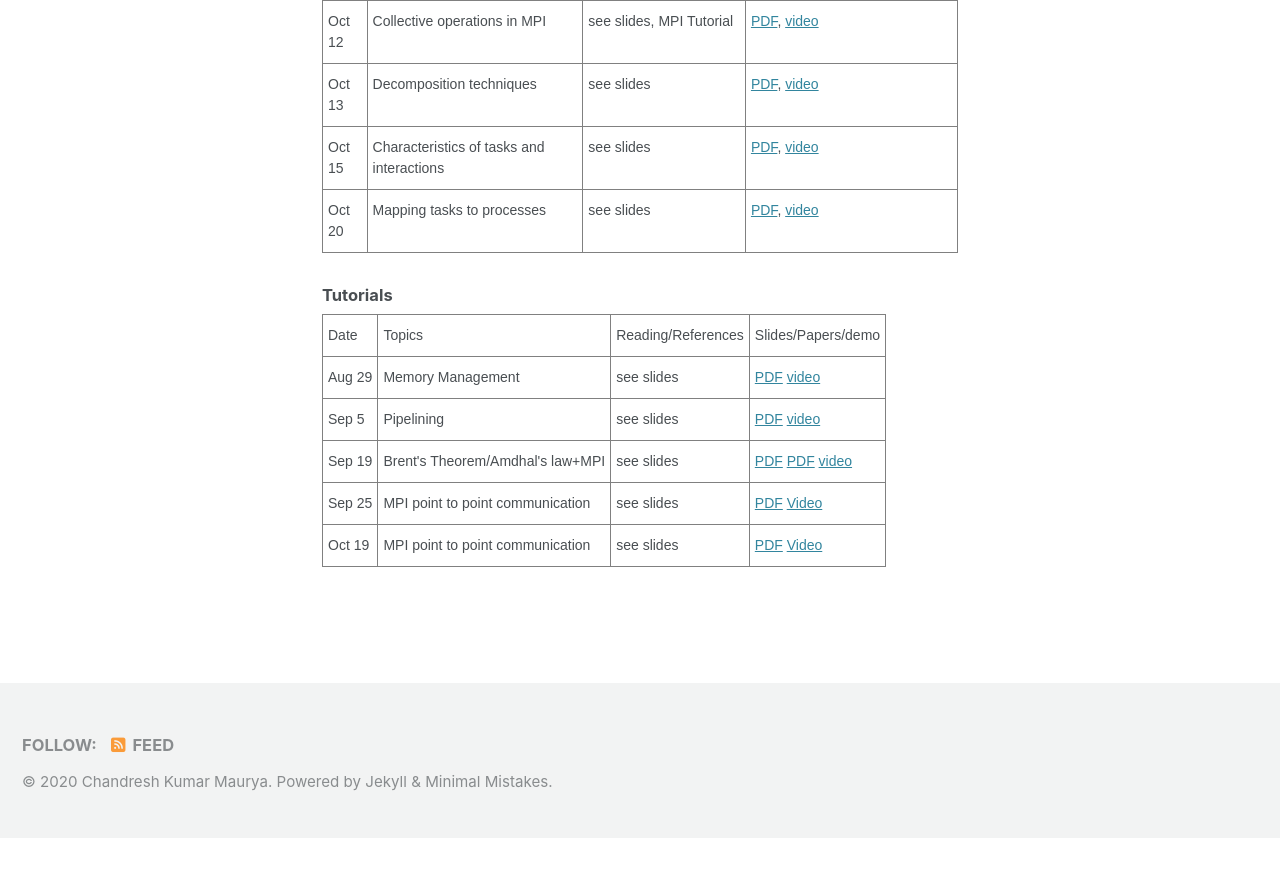
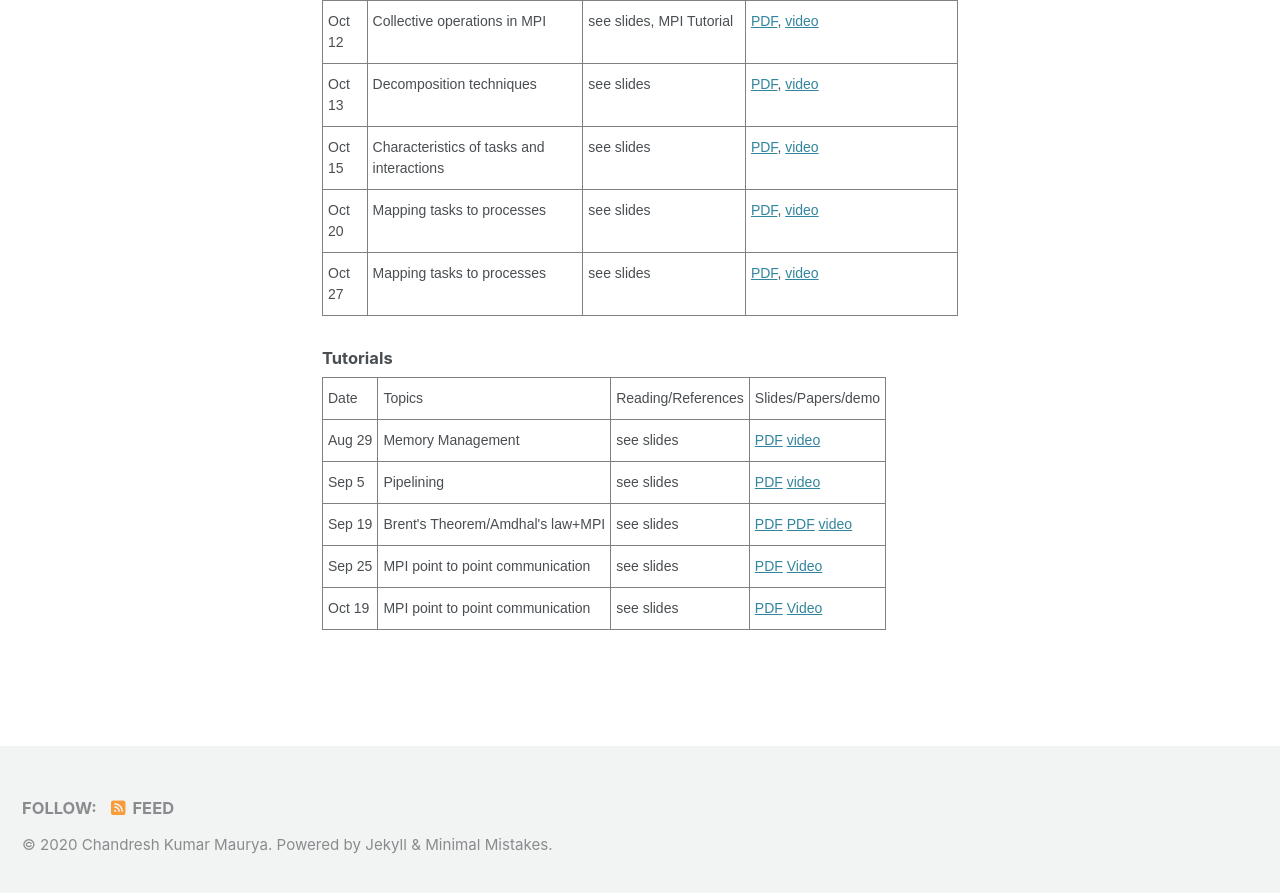
Before and after one commit to chandreshiit/oldsite, a Jekyll site: the page built from _pages/parallelcomputing.md, in a window 1280 px wide and 900 px high, scrolled down 2412 px. Shown: the top 893 px of the window. Built offline with Jekyll 4.4.1, drawn with Linux system fonts in a browser that asks for light colours; cached includes are drawn as plain includes; nearby versions of some CDN libraries; before the commit the page ends 3249 px from its top, so only the background shows below that.

```diff
--- a/_pages/parallelcomputing.md
+++ b/_pages/parallelcomputing.md
@@ -152,6 +152,11 @@ author_profile: false
         <td class="tg-0pky"> Mapping tasks to processes</td>
     <td class="tg-0pky">see slides</td>
          <td class="tg-0pky"><a href="https://drive.google.com/file/d/1mn6W2zT1OfmqK8N5R35xslueqzn319Q0/view?usp=sharing">PDF</a>, <a href="https://drive.google.com/file/d/1gU4W3LgynMpCF-NNr9Y-kyGcOyvQc1lC/view?usp=sharing">video</a></td>     </tr>
+     <tr>
+    <td class="tg-0pky">Oct 27</td>
+        <td class="tg-0pky"> Mapping tasks to processes</td>
+    <td class="tg-0pky">see slides</td>
+         <td class="tg-0pky"><a href="https://drive.google.com/file/d/1ZVHQ8uhACGz-zObeZzeowBslk_xFihPw/view?usp=sharing">PDF</a>, <a href="https://drive.google.com/file/d/1qZsf9aPxs6JO2rFhgYvsMKMrJbdZlQax/view?usp=sharing">video</a></td>     </tr>
 </table>
 
 #### Tutorials
```
